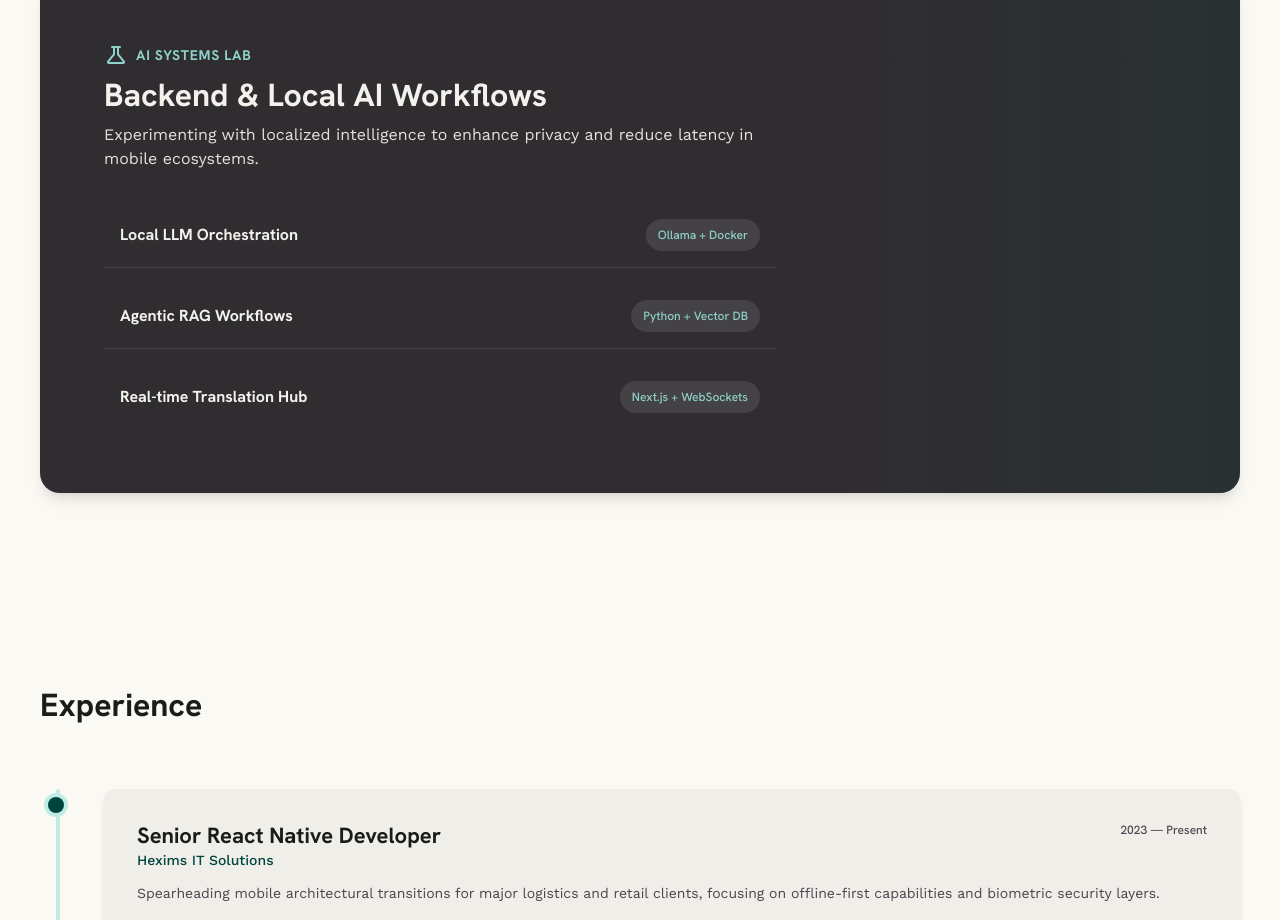
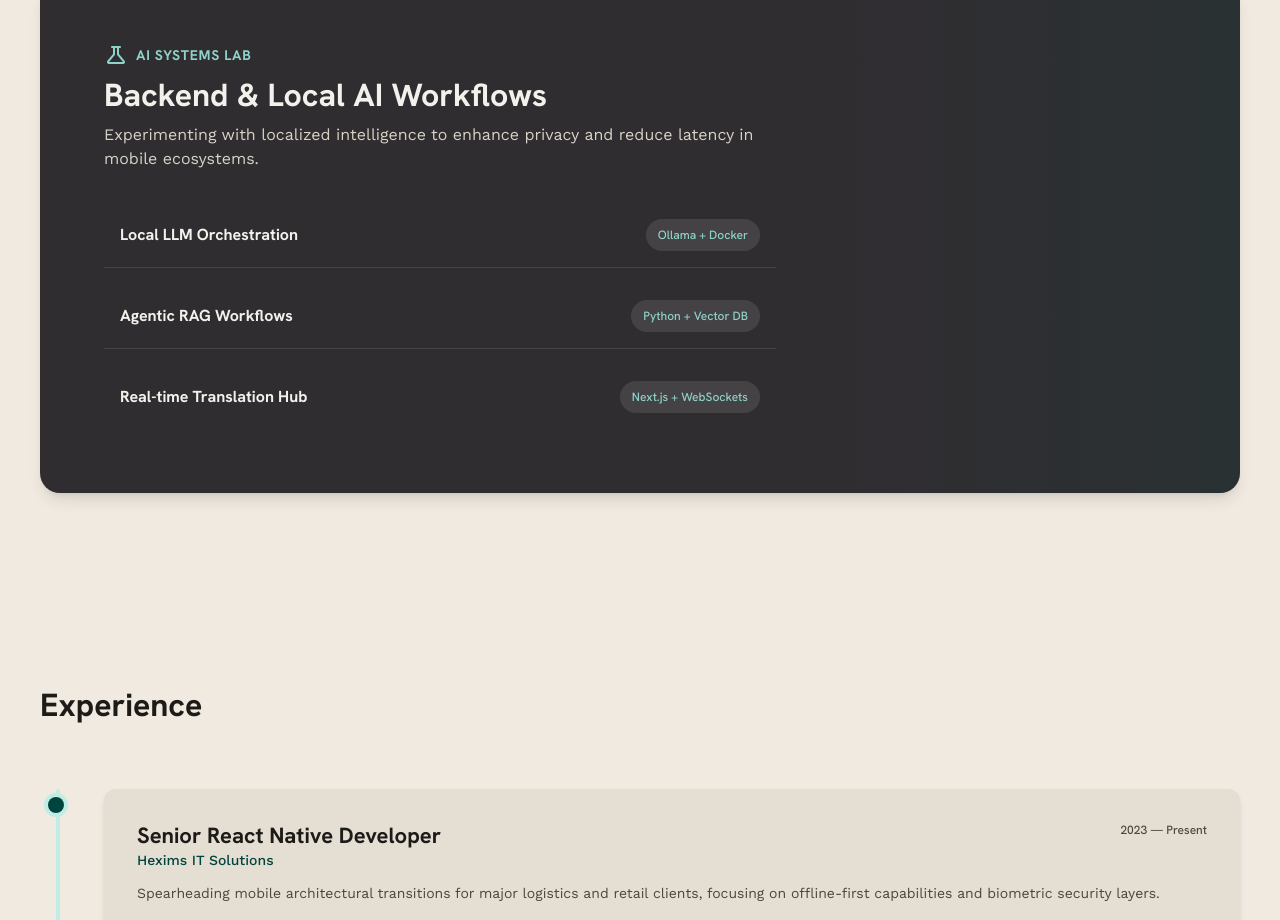
Before and after one commit to pavalep/personalwebsite, a Next.js app: page / in a window 1280 px wide. Shown: the part 3244-4164 px from the top of the page. Built offline with nearby package versions, Linux system fonts and the light colour scheme.

Commit message:
design: update portfolio design system to warm earthy brown theme

```diff
--- a/md/stitch_homepage.html
+++ b/md/stitch_homepage.html
@@ -13,15 +13,15 @@
             theme: {
                 extend: {
                     "colors": {
-                        "on-surface": "#1b1c19",
+                        "on-surface": "#1d1b18",
                         "error": "#BA1A1A",
                         "inverse-on-surface": "#f2f1ec",
-                        "surface-bright": "#fbf9f4",
+                        "surface-bright": "#f0eae1",
                         "primary-fixed": "#aaf0e6",
                         "on-tertiary-container": "#ffb782",
                         "on-surface-variant": "#49454F",
                         "inverse-primary": "#8ed3ca",
-                        "on-background": "#1b1c19",
+                        "on-background": "#1d1b18",
                         "surface-container": "#f0eee9",
                         "tertiary-container": "#7d4413",
                         "on-tertiary-fixed": "#301400",
@@ -30,11 +30,11 @@
                         "inverse-surface": "#302D31",
                         "on-secondary-fixed": "#001b3c",
                         "error-container": "#ffdad6",
-                        "surface-dim": "#dbdad5",
+                        "surface-dim": "#e0dad2",
                         "primary-container": "#BFEDE5",
-                        "surface-variant": "#e4e2dd",
+                        "surface-variant": "#d9d2c7",
                         "tertiary": "#5f2f00",
-                        "surface-container-low": "#f5f3ee",
+                        "surface-container-low": "#eae4d9",
                         "secondary-container": "#D8E3FF",
                         "primary-fixed-dim": "#8ed3ca",
                         "surface-tint": "#1f6962",
@@ -48,15 +48,15 @@
                         "on-secondary-container": "#325383",
                         "on-secondary": "#ffffff",
                         "tertiary-fixed-dim": "#ffb782",
-                        "surface-container-highest": "#e4e2dd",
-                        "surface": "#fbf9f4",
+                        "surface-container-highest": "#d9d2c7",
+                        "surface": "#f0eae1",
                         "on-error-container": "#93000a",
                         "tertiary-fixed": "#ffdcc5",
                         "secondary": "#3f5f90",
-                        "background": "#fbf9f4",
+                        "background": "#f0eae1",
                         "primary": "#00443e",
                         "surface-low": "#F5F1EA",
-                        "surface-container-high": "#eae8e3",
+                        "surface-container-high": "#dfd8cd",
                         "secondary-fixed-dim": "#a8c8ff",
                         "outline-variant": "#bec9c6",
                         "secondary-fixed": "#d6e3ff",
@@ -114,7 +114,7 @@
         }
     </script>
 <style>
-        body { background-color: #fbf9f4; color: #1b1c19; font-family: 'Work Sans', sans-serif; }
+        body { background-color: #f0eae1; color: #1d1b18; font-family: 'Work Sans', sans-serif; }
         .material-symbols-outlined { font-variation-settings: 'FILL' 0, 'wght' 400, 'GRAD' 0, 'opsz' 24; }
     </style>
 </head>
--- a/public/homepage-redesign-desktop.html
+++ b/public/homepage-redesign-desktop.html
@@ -13,15 +13,15 @@
             theme: {
                 extend: {
                     "colors": {
-                        "on-surface": "#1b1c19",
+                        "on-surface": "#1d1b18",
                         "error": "#BA1A1A",
                         "inverse-on-surface": "#f2f1ec",
-                        "surface-bright": "#fbf9f4",
+                        "surface-bright": "#f0eae1",
                         "primary-fixed": "#aaf0e6",
                         "on-tertiary-container": "#ffb782",
                         "on-surface-variant": "#49454F",
                         "inverse-primary": "#8ed3ca",
-                        "on-background": "#1b1c19",
+                        "on-background": "#1d1b18",
                         "surface-container": "#f0eee9",
                         "tertiary-container": "#7d4413",
                         "on-tertiary-fixed": "#301400",
@@ -30,11 +30,11 @@
                         "inverse-surface": "#302D31",
                         "on-secondary-fixed": "#001b3c",
                         "error-container": "#ffdad6",
-                        "surface-dim": "#dbdad5",
+                        "surface-dim": "#e0dad2",
                         "primary-container": "#BFEDE5",
-                        "surface-variant": "#e4e2dd",
+                        "surface-variant": "#d9d2c7",
                         "tertiary": "#5f2f00",
-                        "surface-container-low": "#f5f3ee",
+                        "surface-container-low": "#eae4d9",
                         "secondary-container": "#D8E3FF",
                         "primary-fixed-dim": "#8ed3ca",
                         "surface-tint": "#1f6962",
@@ -48,15 +48,15 @@
                         "on-secondary-container": "#325383",
                         "on-secondary": "#ffffff",
                         "tertiary-fixed-dim": "#ffb782",
-                        "surface-container-highest": "#e4e2dd",
-                        "surface": "#fbf9f4",
+                        "surface-container-highest": "#d9d2c7",
+                        "surface": "#f0eae1",
                         "on-error-container": "#93000a",
                         "tertiary-fixed": "#ffdcc5",
                         "secondary": "#3f5f90",
-                        "background": "#fbf9f4",
+                        "background": "#f0eae1",
                         "primary": "#00443e",
                         "surface-low": "#F5F1EA",
-                        "surface-container-high": "#eae8e3",
+                        "surface-container-high": "#dfd8cd",
                         "secondary-fixed-dim": "#a8c8ff",
                         "outline-variant": "#bec9c6",
                         "secondary-fixed": "#d6e3ff",
@@ -114,7 +114,7 @@
         }
     </script>
 <style>
-        body { background-color: #fbf9f4; color: #1b1c19; font-family: 'Work Sans', sans-serif; }
+        body { background-color: #f0eae1; color: #1d1b18; font-family: 'Work Sans', sans-serif; }
         .material-symbols-outlined { font-variation-settings: 'FILL' 0, 'wght' 400, 'GRAD' 0, 'opsz' 24; }
     </style>
 </head>
--- a/src/styles/colors.ts
+++ b/src/styles/colors.ts
@@ -11,24 +11,24 @@ export const colors = {
     onTertiary: '#ffffff',
     tertiaryContainer: '#7d4413',
     onTertiaryContainer: '#ffb782',
-    background: '#fbf9f4',
-    onBackground: '#1b1c19',
-    surface: '#fbf9f4',
-    onSurface: '#1b1c19',
-    surfaceVariant: '#e4e2dd',
-    onSurfaceVariant: '#49454F',
-    surfaceLowest: '#FFFFFF',
-    surfaceLow: '#F5F1EA',
-    surfaceHigh: '#E8E4DD',
-    surfaceDim: '#dbdad5',
-    surfaceBright: '#fbf9f4',
-    surfaceContainer: '#f0eee9',
+    background: '#f0eae1',
+    onBackground: '#1d1b18',
+    surface: '#f0eae1',
+    onSurface: '#1d1b18',
+    surfaceVariant: '#d9d2c7',
+    onSurfaceVariant: '#4c463f',
+    surfaceLowest: '#ffffff',
+    surfaceLow: '#eae4d9',
+    surfaceHigh: '#dfd8cd',
+    surfaceDim: '#e0dad2',
+    surfaceBright: '#f0eae1',
+    surfaceContainer: '#e5ded3',
     surfaceContainerLowest: '#ffffff',
-    surfaceContainerLow: '#f5f3ee',
-    surfaceContainerHigh: '#eae8e3',
-    surfaceContainerHighest: '#e4e2dd',
-    outline: '#79747E',
-    outlineVariant: '#bec9c6',
+    surfaceContainerLow: '#eae4d9',
+    surfaceContainerHigh: '#dfd8cd',
+    surfaceContainerHighest: '#d9d2c7',
+    outline: '#7d766e',
+    outlineVariant: '#cecfc9',
     error: '#BA1A1A',
     onError: '#ffffff',
     errorContainer: '#ffdad6',
--- a/src/styles/global.css
+++ b/src/styles/global.css
@@ -1,6 +1,6 @@
 body {
     margin: 0;
     font-family: 'Work Sans', sans-serif;
-    background-color: #fbf9f4;
-    color: #1b1c19;
+    background-color: #f0eae1;
+    color: #1d1b18;
 }
--- a/src/styles/globals.css
+++ b/src/styles/globals.css
@@ -15,26 +15,26 @@
   --color-tertiary-container: #7d4413;
   --color-on-tertiary-container: #ffb782;
 
-  --color-background: #fbf9f4;
-  --color-on-background: #1b1c19;
+  --color-background: #f0eae1;
+  --color-on-background: #1d1b18;
 
-  --color-surface: #fbf9f4;
-  --color-on-surface: #1b1c19;
-  --color-surface-variant: #e4e2dd;
-  --color-on-surface-variant: #49454F;
-  --color-surface-lowest: #FFFFFF;
-  --color-surface-low: #F5F1EA;
-  --color-surface-high: #E8E4DD;
-  --color-surface-dim: #dbdad5;
-  --color-surface-bright: #fbf9f4;
-  --color-surface-container: #f0eee9;
+  --color-surface: #f0eae1;
+  --color-on-surface: #1d1b18;
+  --color-surface-variant: #d9d2c7;
+  --color-on-surface-variant: #4c463f;
+  --color-surface-lowest: #ffffff;
+  --color-surface-low: #eae4d9;
+  --color-surface-high: #dfd8cd;
+  --color-surface-dim: #e0dad2;
+  --color-surface-bright: #f0eae1;
+  --color-surface-container: #e5ded3;
   --color-surface-container-lowest: #ffffff;
-  --color-surface-container-low: #f5f3ee;
-  --color-surface-container-high: #eae8e3;
-  --color-surface-container-highest: #e4e2dd;
+  --color-surface-container-low: #eae4d9;
+  --color-surface-container-high: #dfd8cd;
+  --color-surface-container-highest: #d9d2c7;
 
-  --color-outline: #79747E;
-  --color-outline-variant: #bec9c6;
+  --color-outline: #7d766e;
+  --color-outline-variant: #cecfc9;
   --color-error: #BA1A1A;
   --color-on-error: #ffffff;
   --color-error-container: #ffdad6;
@@ -139,8 +139,8 @@ html {
 }
 
 body {
-  background-color: #fbf9f4;
-  color: #1b1c19;
+  background-color: var(--color-background);
+  color: var(--color-on-background);
   font-family: 'Work Sans', sans-serif;
   margin: 0;
 }
```
